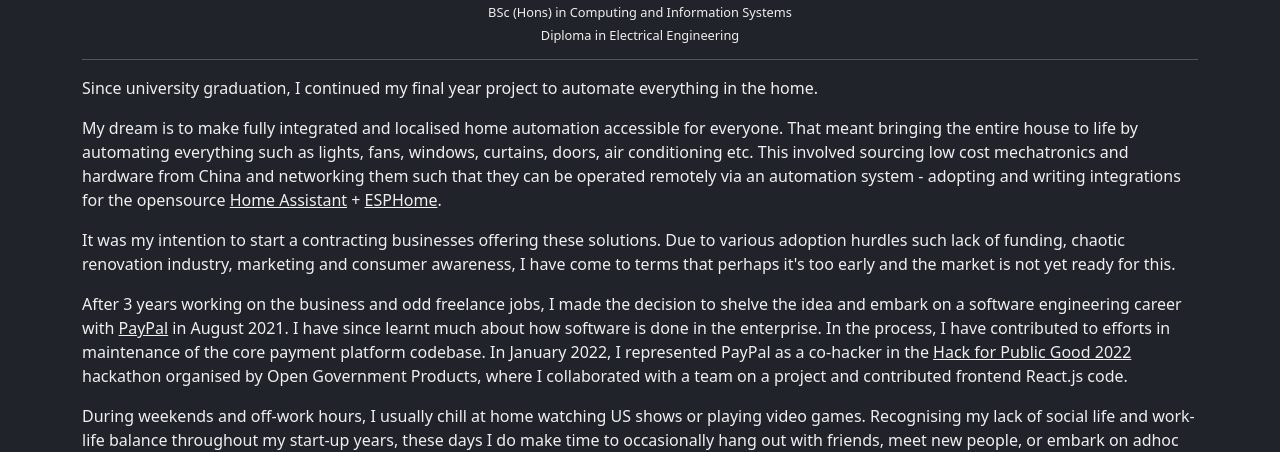
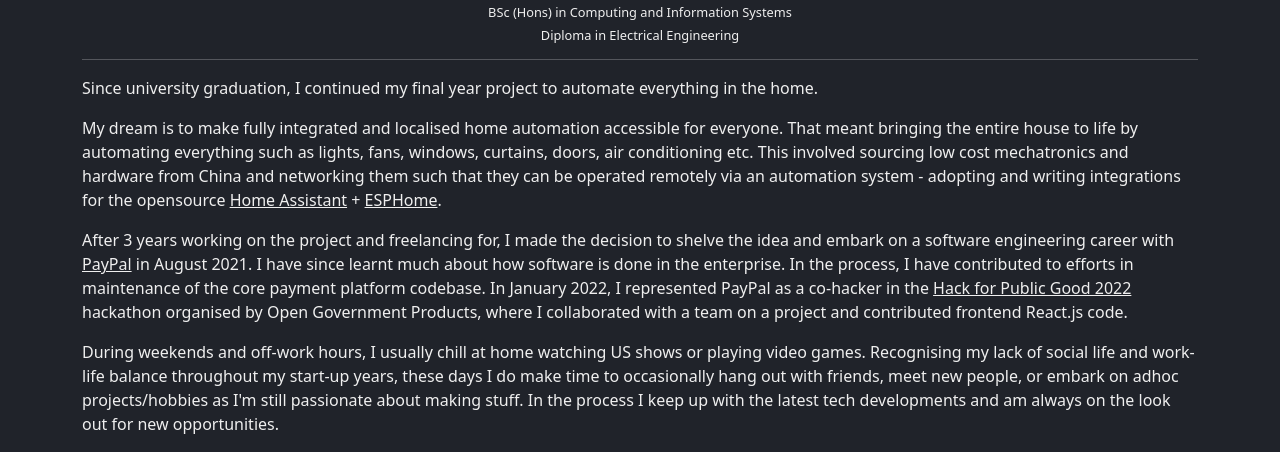
Before and after one commit to loongyh/portfolio, a Gatsby site: page / in a window 1280 px wide. Shown: the part 352-804 px from the top of the page. Built offline with nearby package versions, Linux system fonts and the light colour scheme; Gatsby itself is replaced by a stand-in of ours.

Commit message:
Update About “aboutPage”

```diff
--- a/content/about/about.md
+++ b/content/about/about.md
@@ -9,9 +9,7 @@ Since university graduation, I continued my final year project to automate every
 
 My dream is to make fully integrated and localised home automation accessible for everyone. That meant bringing the entire house to life by automating everything such as lights, fans, windows, curtains, doors, air conditioning etc. This involved sourcing low cost mechatronics and hardware from China and networking them such that they can be operated remotely via an automation system - adopting and writing integrations for the opensource [Home Assistant](https://www.home-assistant.io/) + [ESPHome](https://esphome.io/).
 
-It was my intention to start a contracting businesses offering these solutions. Due to various adoption hurdles such lack of funding, chaotic renovation industry, marketing and consumer awareness, I have come to terms that perhaps it's too early and the market is not yet ready for this.
-
-After 3 years working on the business and odd freelance jobs, I made the decision to shelve the idea and embark on a software engineering career with [PayPal](https://www.paypal.com/) in August 2021. I have since learnt much about how software is done in the enterprise. In the process, I have contributed to efforts in maintenance of the core payment platform codebase.
+After 3 years working on the project and freelancing for, I made the decision to shelve the idea and embark on a software engineering career with [PayPal](https://www.paypal.com/) in August 2021. I have since learnt much about how software is done in the enterprise. In the process, I have contributed to efforts in maintenance of the core payment platform codebase.
 In January 2022, I represented PayPal as a co-hacker in the [Hack for Public Good 2022](https://www.open.gov.sg/hackathon/2022) hackathon organised by Open Government Products, where I collaborated with a team on a project and contributed frontend React.js code.
 
 During weekends and off-work hours, I usually chill at home watching US shows or playing video games. Recognising my lack of social life and work-life balance throughout my start-up years, these days I do make time to occasionally hang out with friends, meet new people, or embark on adhoc projects/hobbies as I'm still passionate about making stuff. In the process I keep up with the latest tech developments and am always on the look out for new opportunities.
```
